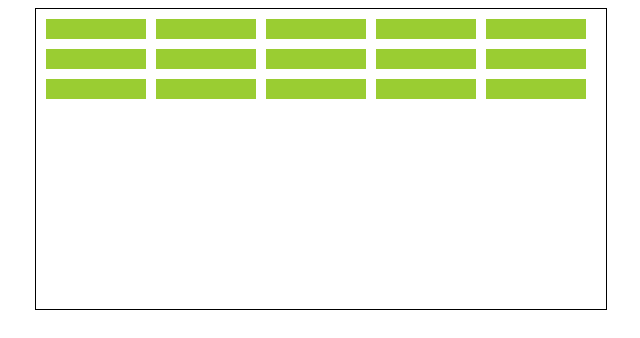
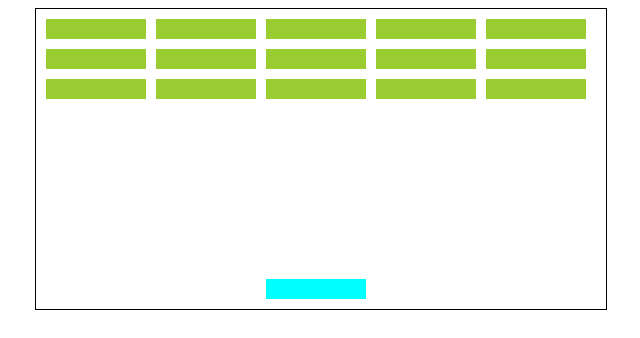
Before and after one commit to Krathish-sk/JavaScript-Project-Breakout, a plain HTML site: page index.html in a window 1280 px wide. Shown: the whole page, without its empty margins (215-855 px from the left). Drawn offline with Linux system fonts and the light colour scheme.

Commit message:
Adding the user

```diff
--- a/app.js
+++ b/app.js
@@ -1,6 +1,11 @@
 const grid = document.querySelector('.grid')
 const blockWidth = 100
 const blockHeight = 50
+
+const userStart = [230,10]
+let currentPosition = userStart
+
+
 //Create Block
 
 class Block{
@@ -45,3 +50,11 @@ function addBlocks(){
 }
 
 addBlocks()
+
+
+// Adding user
+const user = document.createElement('div')
+user.classList.add('user')
+user.style.bottom = currentPosition[1] +'px'
+user.style.left = currentPosition[0] + 'px'
+grid.appendChild(user)
--- a/styles.css
+++ b/styles.css
@@ -12,3 +12,10 @@
     position: absolute;
     background-color: yellowgreen;
 }
+
+.user{
+    width:100px;
+    height:20px;
+    position: absolute;
+    background-color: aqua;
+}
```
